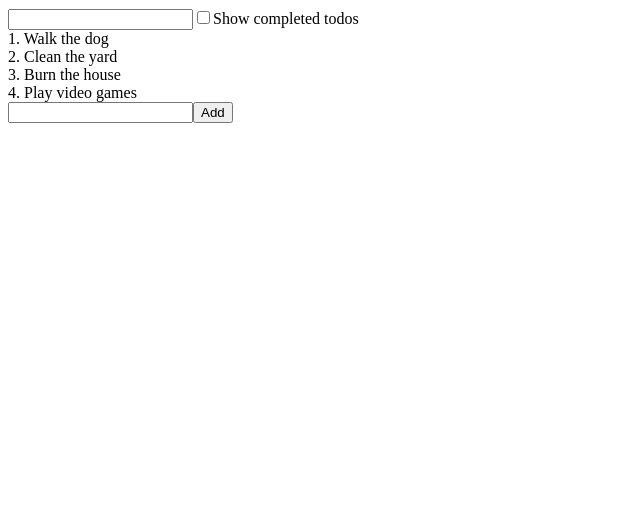
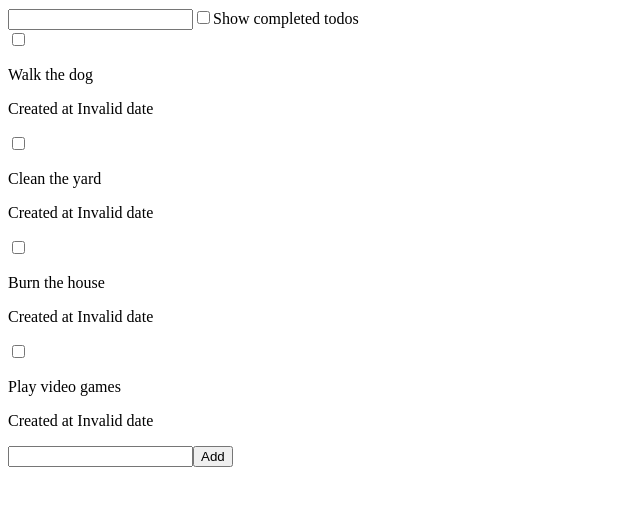
Before and after one commit to ValkyreaSky/doto, a React app: page / in a window 1280 px wide. Shown: the top 506 px of the page, without its empty margins (0-640 px from the left). Built offline with nearby package versions, Linux system fonts and the light colour scheme.

Commit message:
Update Todo and Todolist component

```diff
--- a/src/components/Todo/Todo.jsx
+++ b/src/components/Todo/Todo.jsx
@@ -1,11 +1,28 @@
 import React from 'react';
+import moment from 'moment';
 
 const Todo = (props) => {
-	const { id, text } = props;
+	const { id, text, completed, createdAt, completedAt } = props;
+
+	const renderDate = () => {
+		let message, timestamp;
+
+		if (completedAt) {
+			message = 'Completed at';
+			timestamp = completedAt;
+		} else {
+			message = 'Created at';
+			timestamp = createdAt;
+		}
+
+		return `${message} ${moment.unix(timestamp).format('MMM Do Y @ h:mm a')}`;
+	};
 
 	return (
 		<div>
-			{id}. {text}
+			<input type="checkbox" checked={completed} onChange={() => props.onToggle(id)}/>
+			<p>{text}</p>
+			<p>{renderDate()}</p>
 		</div>
 	);
 };
--- a/src/components/TodoList/TodoList.jsx
+++ b/src/components/TodoList/TodoList.jsx
@@ -8,7 +8,7 @@ class TodoList extends Component {
 
 		const renderTodos = () => (
 			todos.map((todo) => (
-				<Todo key={todo.id} {...todo}/>
+				<Todo key={todo.id} {...todo} onToggle={this.props.onToggle}/>
 			))
 		);
 
```
Also changed, not shown: 1 other file (tests, documents, lock files or other folders).
